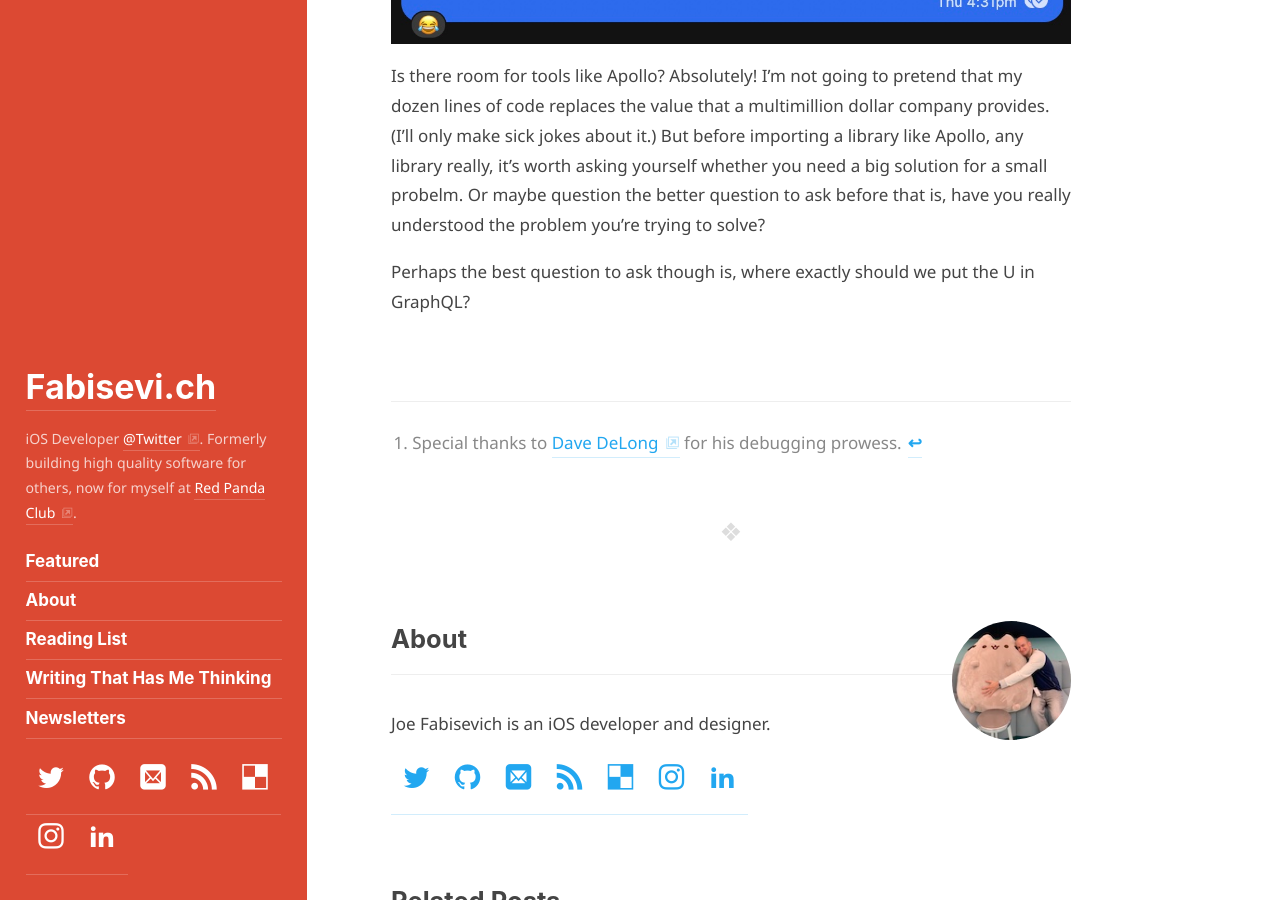
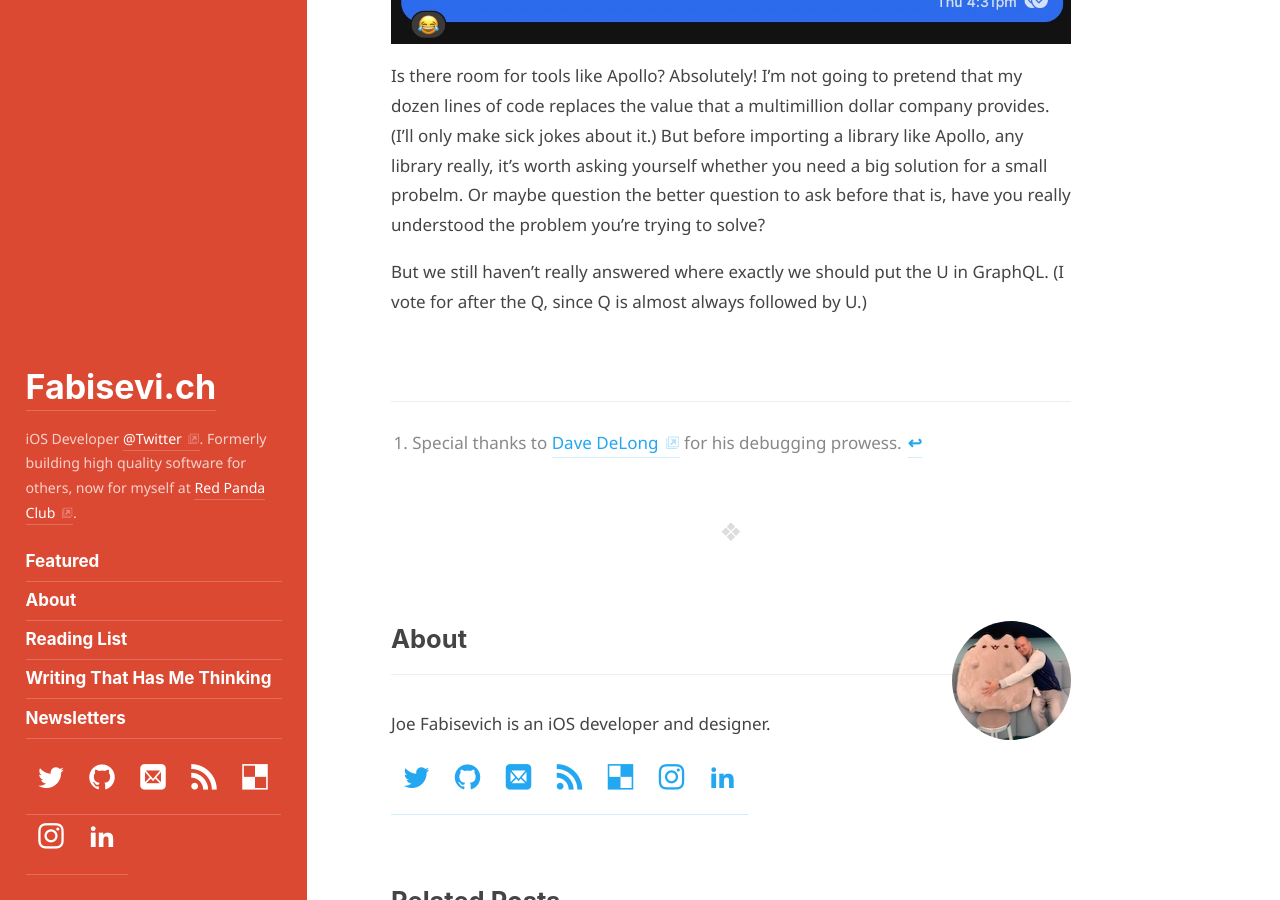
Before and after one commit to mergesort/mergesort.github.io, a Jekyll site: the page built from _posts/2021-03-12-putting-the-u-in-graphql.md, in a window 1280 px wide and 900 px high, scrolled down 2651 px. Built offline with Jekyll 4.4.1, drawn with Linux system fonts in a browser that asks for light colours; some web fonts are replaced.

Commit message:
Tweaking the last sentence in the Putting the U in GraphQL post

```diff
--- a/_posts/2021-03-12-putting-the-u-in-graphql.md
+++ b/_posts/2021-03-12-putting-the-u-in-graphql.md
@@ -87,6 +87,6 @@ That looks a lot cleaner, and our responsibilities seem a lot more well-divided.
 
 Is there room for tools like Apollo? Absolutely! I'm not going to pretend that my dozen lines of code replaces the value that a multimillion dollar company provides. (I'll only make sick jokes about it.) But before importing a library like Apollo, any library really, it's worth asking yourself whether you need a big solution for a small probelm. Or maybe question the better question to ask before that is, have you really understood the problem you're trying to solve?
 
-Perhaps the best question to ask though is, where exactly should we put the U in GraphQL?
+But we still haven't really answered where exactly we should put the U in GraphQL. (I vote for after the Q, since Q is almost always followed by U.)
 
 [^1]: Special thanks to [Dave DeLong](https://twitter.com/davedelong) for his debugging prowess.
```
